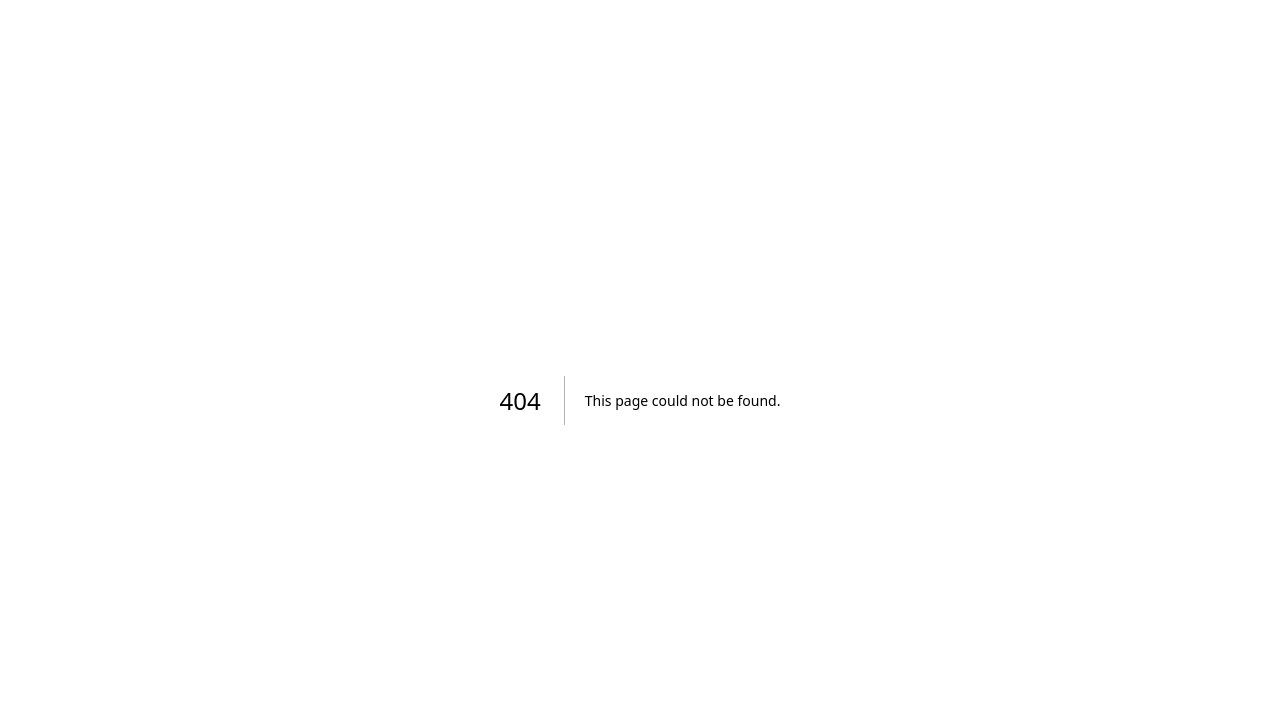
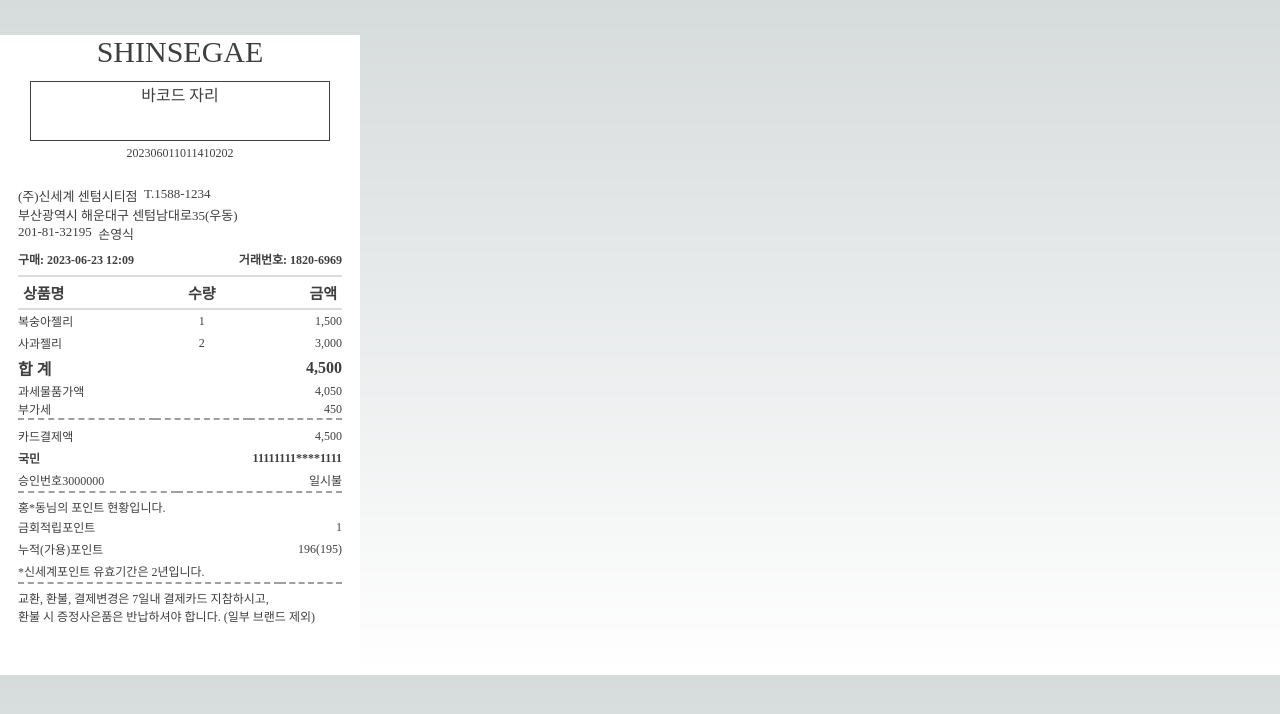
Before and after one commit to web-pos-team1/web-pos-team1-fe-admin, a Next.js app: page /recipt in a window 1280 px wide. Before the commit this address had no page. Shown: the top 714 px of the page. Built offline with nearby package versions, Linux system fonts and the light colour scheme; no server answers.

Commit message:
feat: create electronic receipt

```diff
--- a/package.json
+++ b/package.json
@@ -12,10 +12,11 @@
     "@types/node": "20.2.5",
     "@types/react": "18.2.7",
     "@types/react-dom": "18.2.4",
+    "axios": "^1.4.0",
     "chart.js": "2.9.4",
     "eslint": "8.41.0",
     "eslint-config-next": "13.4.4",
-    "next": "13.4.4",
+    "next": "^13.4.5",
     "react": "18.2.0",
     "react-dom": "18.2.0",
     "sse": "^0.0.8",
--- a/pages/index.tsx
+++ b/pages/index.tsx
@@ -1,13 +1,13 @@
 import React, { useEffect, useState } from 'react'
 import Head from 'next/head'
 import Image from 'next/image'
-import { Inter } from 'next/font/google'
+// import { Inter } from 'next/font/google'
 import style from './index.module.css';
 import axios from 'axios';
 import { useRouter } from 'next/router';
 import { mapToBE } from '@/globalFunction/mapToBE';
 
-const inter = Inter({ subsets: ['latin'] })
+// const inter = Inter({ subsets: ['latin'] })
 
 export default function Home() {
   const router = useRouter();
--- /dev/null
+++ b/pages/recipt/index.tsx
@@ -0,0 +1,118 @@
+import React, { useEffect, useState } from "react";
+import styles from './recipt.module.css';
+import axios from "axios";
+export default function Recipt() {
+    const [mUid, setMUid] = useState<string>('202306011011410202');
+
+    useEffect(() => {
+        const url = `http://localhost:8080/api/v1/manager/orders-detail/${mUid}`;
+        axios.get(url)
+        .then((res) => {
+            console.log("res: ", res);
+        })
+        .catch((err) => {
+            console.log("err: ", err);
+        })
+    }, [])
+    return (
+        <div className={styles.reciptWrapper}>
+        <div className={styles.reciptContainer}>
+          <div className={styles.header}>
+            <h1 className={styles.title}>SHINSEGAE</h1>
+            <div className={styles.barcode}>바코드 자리</div>
+            <div className={styles.mUid}>{mUid}</div>
+            <div className={styles.branchInfo}>
+                <div className={styles.storeName}>(주)신세계 센텀시티점 &nbsp;</div>
+                <div className={styles.telePhone}>T.1588-1234</div>
+            </div>
+            <div className={styles.storeAddress}>부산광역시 해운대구 센텀남대로35(우동)</div>
+            <div className={styles.componyInfo}>
+                <div className={styles.businessNumber}>201-81-32195 &nbsp; </div>
+                <div className={styles.ceoName}>손영식</div>
+            </div>
+            <div className={styles.orderInfo}>
+                <div className={styles.orderDate}>구매: 2023-06-23 12:09</div>
+                <div className={styles.orderSerialNumber}>거래번호: 1820-6969</div>
+            </div>
+
+          </div>
+          <table className={styles.receiptTable}>
+            <thead>
+              <tr>
+                <th>상품명</th>
+                <th className={styles.qty}>수량</th>
+                <th className={styles.rightAligned}>금액</th>
+              </tr>
+            </thead>
+            <tbody>
+              <tr>
+                <td>복숭아젤리</td>
+                <td className={styles.qty}>1</td>
+                <td>1,500</td>
+              </tr>
+              <tr>
+                <td>사과젤리</td>
+                <td className={styles.qty}>2</td>
+                <td>3,000</td>
+              </tr>
+              <tr>
+                <td className={styles.sum} colSpan={2}>합  계</td>
+                <td className={styles.sum}><span>4,500</span></td>
+              </tr>
+            </tbody>
+            <tfoot>
+
+              <tr>
+                <td colSpan={2}>과세물품가액</td>
+                <td><span>4,050</span></td>
+              </tr>
+              <tr className={styles.dashedLine}>
+                <td colSpan={2}>부가세</td>
+                <td><span>450</span></td>
+              </tr>
+            </tfoot>
+          </table>
+
+          <table className={styles.cardTable}>
+            <tbody>
+              <tr className={styles.finalTotalPrice}>
+                <td>카드결제액</td>
+                <td><span>4,500</span></td>
+              </tr>
+              <tr className={styles.card}>
+                <td>국민</td>
+                <td><span>11111111****1111</span></td>
+              </tr>
+              <tr className={styles.cardInfo}>
+                <td>승인번호<span>3000000</span></td>
+                <td><span>일시불</span></td>
+              </tr>
+            </tbody>
+          </table>
+             <div className={styles.pointInfo}>
+                <span className={styles.userName}>홍*동</span>님의 포인트 현황입니다.
+                </div>
+          <table className={styles.pointTable}>
+            <tbody>
+              <tr className={styles.pointSaveAmount}>
+                <td>금회적립포인트</td>
+                <td><span>1</span></td>
+              </tr>
+              <tr className={styles.userPoint}>
+                <td>누적(가용)포인트</td>
+                <td><span>196(195)</span></td>
+              </tr>
+              <tr className={styles.expirationPeriodInfo}>
+                <td>*신세계포인트 유효기간은 2년입니다.</td>
+              </tr>
+
+            </tbody>
+          </table>
+          <div className={styles.paymentsInfo}>
+                교환, 환불, 결제변경은 7일내 결제카드 지참하시고,<br></br>환불 시 증정사은품은 반납하셔야 합니다. (일부 브랜드 제외)
+              </div>
+        </div>
+            </div>
+    )
+
+}
--- /dev/null
+++ b/pages/recipt/recipt.module.css
@@ -0,0 +1,224 @@
+.reciptWrapper {
+    width: 360px;
+    height: 640px;
+    background-color: white;
+    color: #3f3f3f
+
+}
+
+.reciptContainer {
+    width: 90%;
+    height: 100%;
+    margin: auto;
+    margin-top: 25px;
+    margin-bottom: 15px;
+}
+
+.header .title {
+    margin-top: 35px;
+    font-size: 30px;
+    font-weight: 500;
+    text-align: center;
+
+}
+
+.header .barcode {
+    width: 300px;
+    height: 60px;
+    border: 1px solid;
+    display: flex;
+    justify-content: center;
+    margin: auto;
+    margin-top: 12px;
+}
+
+.header .mUid {
+    margin-top: 5px;
+    margin-bottom: 25px;
+    display: flex;
+    justify-content: center;
+    font-size: 12px;
+}
+
+.header .storeName {
+    font-size: 13px ;
+}
+
+.header .storeAddress {
+    font-size: 13px;
+}
+.header .branchInfo {
+    display: flex;
+    font-size: 13px;
+
+}
+.header .componyInfo {
+    display: flex;
+    font-size: 13px;
+
+}
+.header .orderInfo {
+    display: flex;
+    font-size: 12px;
+    justify-content: space-between;
+    align-items: center;
+    border-bottom: 2px solid #dbdbdb;
+    font-size: 12px;
+    font-weight: bold;
+    padding-bottom: 10px;
+    padding: 7px 0px;
+}
+
+
+  .receiptTable {
+    width: 100%;
+    border-collapse: collapse;
+  }
+
+
+  .receiptTable th {
+    text-align: left;
+    font-size: 12px;
+    border: none;
+  }
+  .receiptTable tbody tr {
+    font-size: 12px;
+  }
+
+
+  .receiptTable tbody td:last-child {
+    text-align: right;
+    font-size: 12px;
+    border: none;
+}
+  .receiptTable tbody td {
+    padding: 2px 0;
+  }
+
+  .receiptTable tbody {
+    padding: 5px 0;
+  }
+
+  .receiptTable .sum {
+    font-size: 16px;
+    font-weight: bold;
+  }
+
+  .receiptTable .sum span{
+    font-size: 16px;
+    font-weight: bold;
+  }
+
+
+  .receiptTable thead th {
+    border-bottom: 2px solid #dbdbdb;
+    font-size: 15px;
+    margin-top: 10px;
+    padding: 5px;
+    justify-content: center;
+
+
+  }
+  .receiptTable .qty {
+    text-align: center;
+
+
+  }
+  .receiptTable thead td {
+    display: flex;
+    text-align: center;
+
+  }
+  .receiptTable .finalTotalPrice {
+    margin-top: 15px;
+  }
+
+  .receiptTable tfoot tr {
+    font-size: 12px;
+  }
+
+  .receiptTable tfoot .dashedLine {
+    border-bottom: 2px dashed #9f9f9f;
+    padding-bottom: 15px;
+  }
+
+
+  .receiptTable tfoot td:last-child span {
+    float: right;
+  }
+
+  .receiptTable th.rightAligned,
+  .receiptTable td.rightAligned {
+    text-align: right;
+  }
+
+  .cardTable {
+    width: 100%;
+    border-collapse: collapse;
+    margin-top: 5px;
+    padding-bottom: 5px;
+  }
+
+  .cardTable tbody{
+    border-bottom: 2px dashed #9f9f9f;
+  }
+
+  .cardTable td {
+    padding: 2px 0;
+    text-align: left;
+    font-size: 12px;
+    border: none;
+  }
+
+
+  .cardTable .card {
+    font-weight: bold;
+  }
+
+
+  .cardTable td:last-child span {
+    display: inline-block;
+    text-align: right;
+    width: 100%;
+  }
+
+  .pointInfo {
+    font-size: 12px;
+    margin-top: 5px;
+  }
+  .pointTable {
+    width: 100%;
+
+    border-collapse: collapse;
+  }
+
+
+  .pointTable td {
+    text-align: left;
+    font-size: 12px;
+    border: none;
+  }
+  .pointTable td:last-child span {
+    display: inline-block;
+    text-align: right;
+    width: 100%;
+  }
+
+.pointInfo {
+    display: flex;
+    text-align: left;
+  }
+
+  .pointTable .expirationPeriodInfo {
+    border-bottom: 2px dashed #9f9f9f;
+  }
+  .paymentsInfo {
+    padding-top: 5px;
+    text-align: left;
+    font-size: 12px;
+    border: none;
+  }
+
+  .pointTable td {
+    padding: 2px 0;
+  }
```
Also changed, not shown: 2 other files (tests, documents, lock files or other folders).
